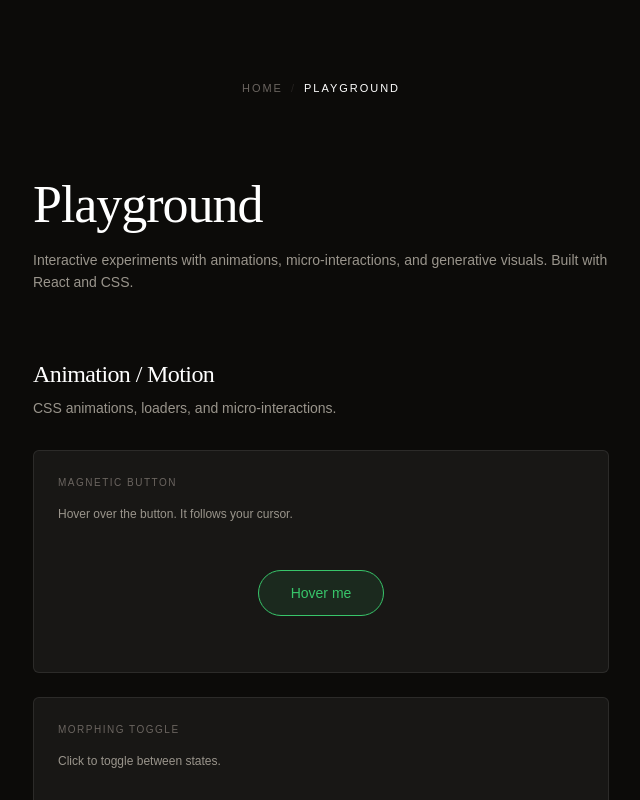
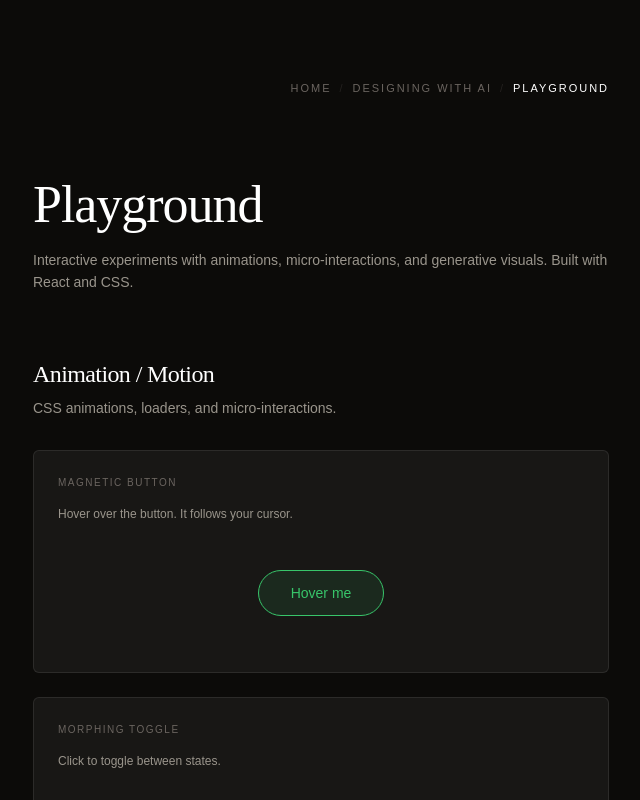
Before and after one commit to prudnc11/portfolio, a React (Vite) app: page /playground in a window 1280 px wide. Shown: the top 800 px of the page, without its empty margins (319-959 px from the left). Built offline with nearby package versions, Linux system fonts and the light colour scheme.

Commit message:
chore: reduce nav font size to 11px, right-align all pages, update bio color
- Consistent 11px nav across all three pages
- Right-aligned nav on Playground page
- Add Designing with AI link to Playground nav
- Bio text color to #B4B4B4

Co-Authored-By: Claude Opus 4.6 <noreply@anthropic.com>

```diff
--- a/src/App.jsx
+++ b/src/App.jsx
@@ -86,7 +86,7 @@ const projects = [
 
 function Nav() {
   return (
-    <nav className="flex items-center justify-end gap-2 pt-20 font-sans text-[13px] uppercase tracking-[1.98px]">
+    <nav className="flex items-center justify-end gap-2 pt-20 font-sans text-[11px] uppercase tracking-[1.98px]">
       <a href="#" className="text-primary">
         Home
       </a>
@@ -289,7 +289,7 @@ function App() {
           </p>
 
           {/* Currently */}
-          <p className="mt-8 text-[20px] text-[#D5D3D1] leading-[32px]">
+          <p className="mt-8 text-[20px] text-[#B4B4B4] leading-[32px]">
             <span className="inline-block size-2 rounded-full bg-accent animate-[pulse-dot_2s_ease-in-out_infinite] mr-2 align-middle" />
             Product designer who brings visual craft to products, shipping in
             code with AI, not just Figma. Currently designing experience for
--- a/src/DesigningWithAI.jsx
+++ b/src/DesigningWithAI.jsx
@@ -4,7 +4,7 @@ import { Analytics } from "@vercel/analytics/react";
 
 function Nav() {
   return (
-    <nav className="flex items-center justify-end gap-2 pt-20 font-sans text-[13px] uppercase tracking-[1.98px]">
+    <nav className="flex items-center justify-end gap-2 pt-20 font-sans text-[11px] uppercase tracking-[1.98px]">
       <Link to="/" className="text-muted">
         Home
       </Link>
--- a/src/Playground.jsx
+++ b/src/Playground.jsx
@@ -5,9 +5,13 @@ import { Analytics } from "@vercel/analytics/react";
 // ─── Navigation ───
 function Nav() {
   return (
-    <nav className="flex items-center justify-center gap-2 pt-20 font-sans text-[11px] uppercase tracking-[1.98px]">
+    <nav className="flex items-center justify-end gap-2 pt-20 font-sans text-[11px] uppercase tracking-[1.98px]">
       <Link to="/" className="text-muted">
         Home
+      </Link>
+      <span className="text-muted/25">/</span>
+      <Link to="/designing-with-ai" className="text-muted">
+        Designing with AI
       </Link>
       <span className="text-muted/25">/</span>
       <Link to="/playground" className="text-primary">
```
